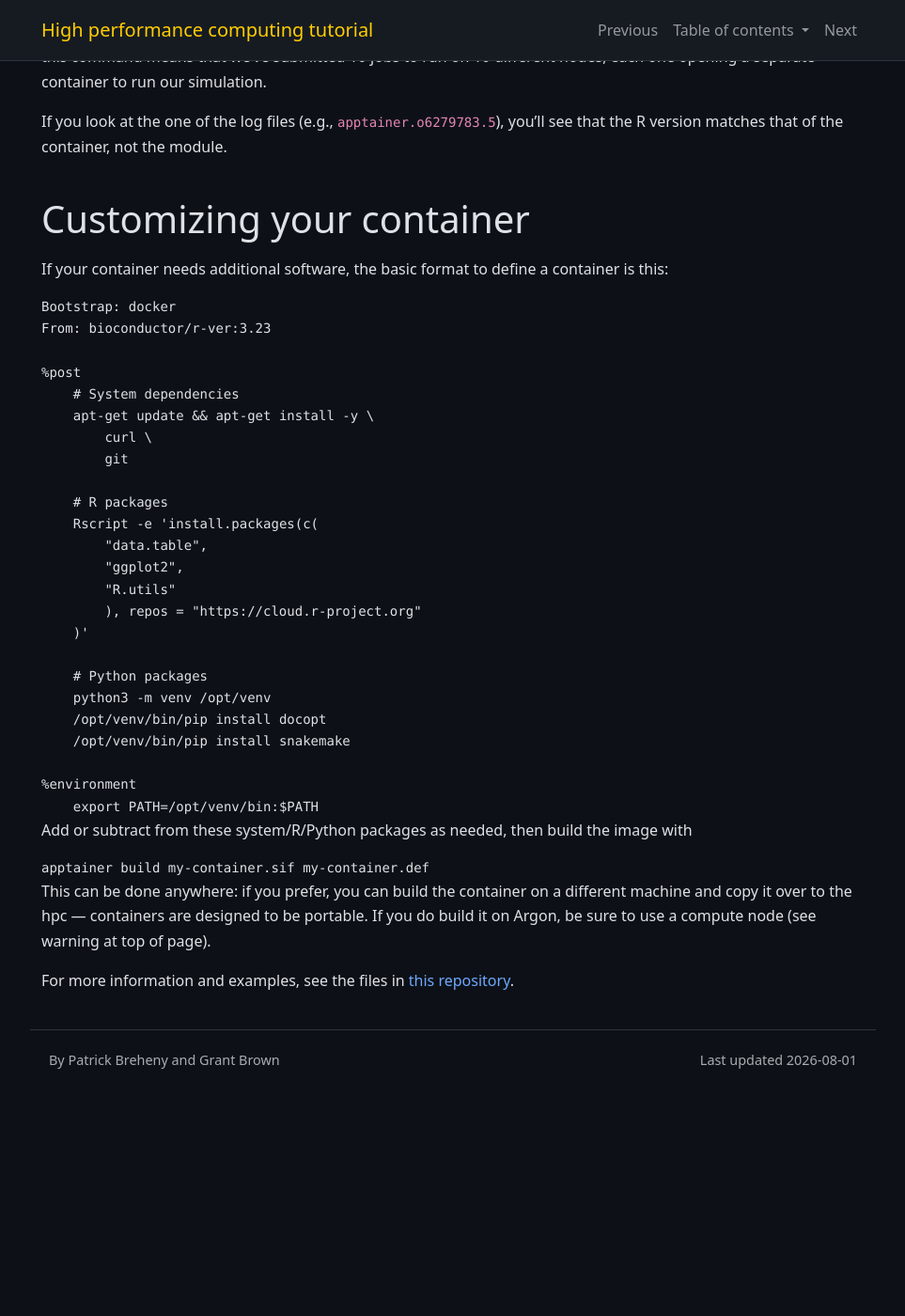
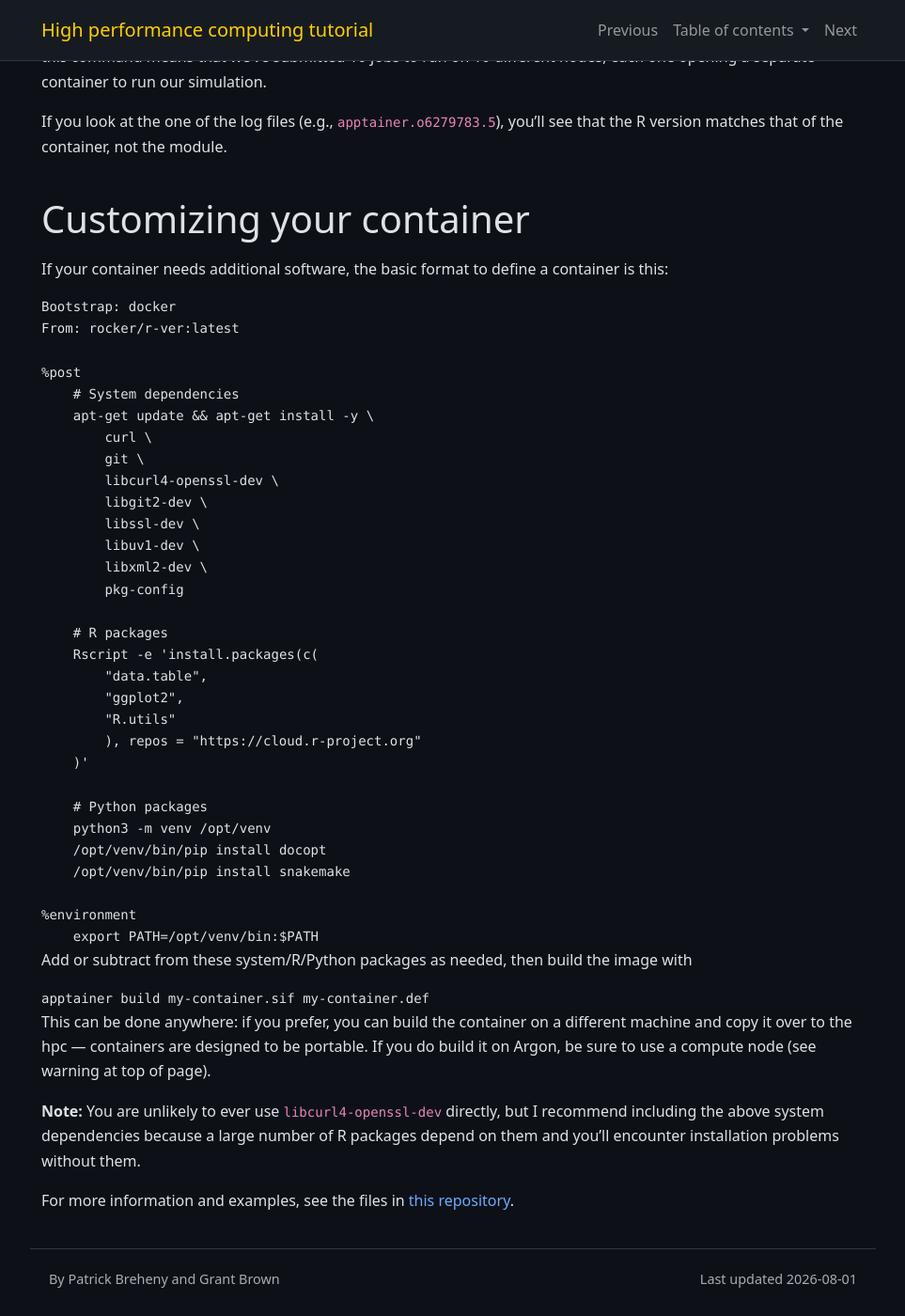
Before and after one commit to IowaBiostat/hpc, a Jekyll site: the page built from 10.md, in a window 1280 px wide and 1400 px high, scrolled down 1570 px. Shown: the whole window at 94% size, without its empty margins (158-1121 px from the left). Built offline with Jekyll 4.4.1, drawn with Linux system fonts in a browser that asks for light colours; nearby versions of some CDN libraries; before the commit the page ends 2737 px from its top, so only the background shows below that.

Commit message:
Add common system dependencies to basic container

````diff
--- a/10.md
+++ b/10.md
@@ -116,13 +116,19 @@ container is this:
 
 ```bash
 Bootstrap: docker
-From: bioconductor/r-ver:3.23
+From: rocker/r-ver:latest
 
 %post
     # System dependencies
     apt-get update && apt-get install -y \
         curl \
-        git
+        git \
+        libcurl4-openssl-dev \
+        libgit2-dev \
+        libssl-dev \
+        libuv1-dev \
+        libxml2-dev \
+        pkg-config
 
     # R packages
     Rscript -e 'install.packages(c(
@@ -155,5 +161,9 @@ different machine and copy it over to the hpc --- containers are designed to be
 portable. If you do build it on Argon, be sure to use a compute node (see
 warning at top of page).
 
+**Note:** You are unlikely to ever use `libcurl4-openssl-dev` directly, but I
+recommend including the above system dependencies because a large number of R
+packages depend on them and you'll encounter installation problems without them.
+
 For more information and examples, see the files in [this
 repository](https://github.com/IowaBiostat/hpc-apptainer).
````
